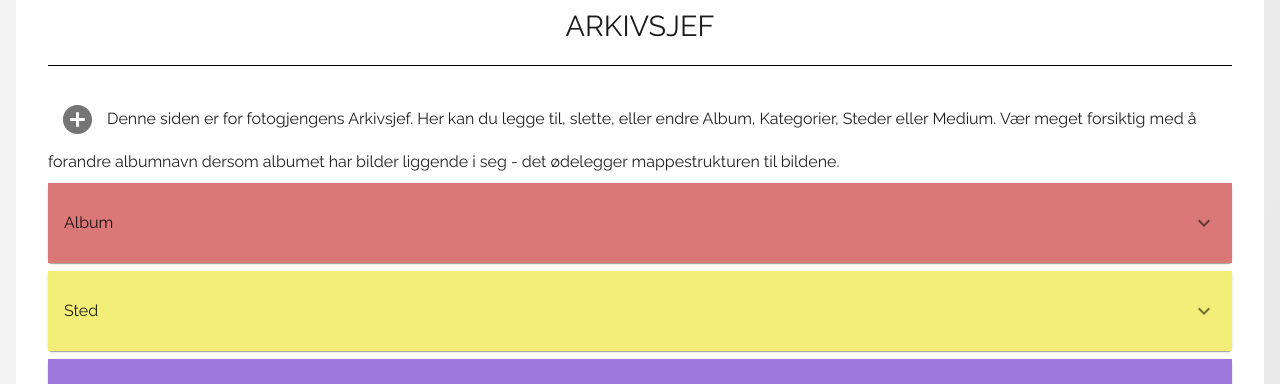
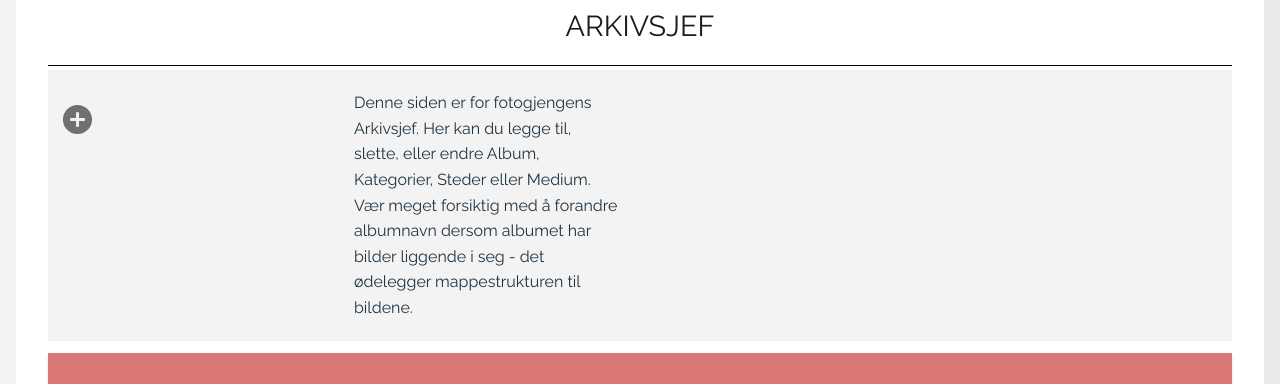
Before and after one commit to Fotogjengen/hilfling-frontend-extern, a React (Create React App) app: page /intern/Arkivsjef in a window 1280 px wide. Shown: the part 257-641 px from the top of the page. Built offline with nearby package versions, Linux system fonts and the light colour scheme.

Commit message:
Fikset css og style på toppen \ref{figma}

```diff
--- a/src/components/Arkivsjef/ArchiveBossAccordion/ArchiveBossAccordion.module.css
+++ b/src/components/Arkivsjef/ArchiveBossAccordion/ArchiveBossAccordion.module.css
@@ -1,18 +1,3 @@
 .archiveBossAccordion {
     margin-top: 0.5rem;
 }
-.red {
-    background-color: #da7777;
-}
-.yellow {
-    background-color: #f3ee78;
-}
-.blue {
-    background-color: #7793da;
-}
-.green {
-    background-color: #bada77;
-}
-.purple {
-    background-color: #9c77da;
-}
--- a/src/views/Arkivsjef/Arkivsjef.module.css
+++ b/src/views/Arkivsjef/Arkivsjef.module.css
@@ -15,18 +15,7 @@
     flex-grow: 1;
     width: 33%;
 }
-.red {
-    background-color: #da7777;
+.description {
+    background-color: #F3F3F3;
+   margin-bottom: 2rem;
 }
-.yellow {
-    background-color: #f3ee78;
-}
-.blue {
-    background-color: #7793da;
-}
-.green {
-    background-color: #bada77;
-}
-.purple {
-    background-color: #9c77da;
-}
--- a/src/views/Arkivsjef/Arkivsjef.tsx
+++ b/src/views/Arkivsjef/Arkivsjef.tsx
@@ -49,15 +49,22 @@ const ArchiveBoss: FC = () => {
   return (
     <div className={styles.archiveBoss}>
       <h2> Arkivsjef </h2>
-      <Paper elevation={0}>
-        <IconButton aria-label="add">
-          <AddCircleIcon fontSize="large" />
-        </IconButton>
-        Denne siden er for fotogjengens Arkivsjef. Her kan du legge til, slette,
-        eller endre Album, Kategorier, Steder eller Medium. Vær meget forsiktig
-        med å forandre albumnavn dersom albumet har bilder liggende i seg - det
-        ødelegger mappestrukturen til bildene.
-      </Paper>
+      <div className={styles.description}>
+        <Grid container spacing={5}>
+          <Grid item xs={6} sm={3}>
+            <IconButton aria-label="add">
+              <AddCircleIcon fontSize="large" />
+            </IconButton>
+          </Grid>
+
+          <Grid item xs={6} sm={3}>
+            Denne siden er for fotogjengens Arkivsjef. Her kan du legge til,
+            slette, eller endre Album, Kategorier, Steder eller Medium. Vær
+            meget forsiktig med å forandre albumnavn dersom albumet har bilder
+            liggende i seg - det ødelegger mappestrukturen til bildene.
+          </Grid>
+        </Grid>
+      </div>
       <ArchiveBossAccordion color="#da7777" name="Album">
         {mapAlbums()}
       </ArchiveBossAccordion>
```
